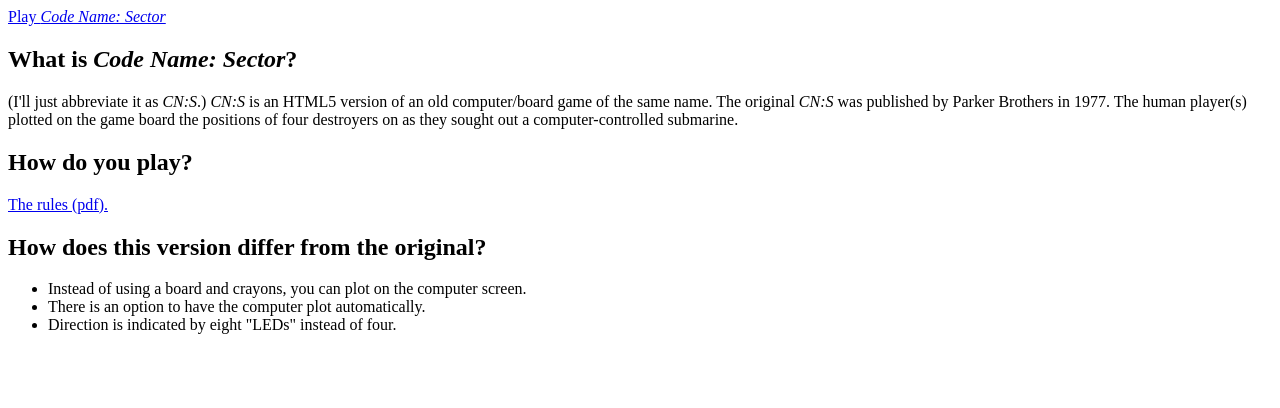
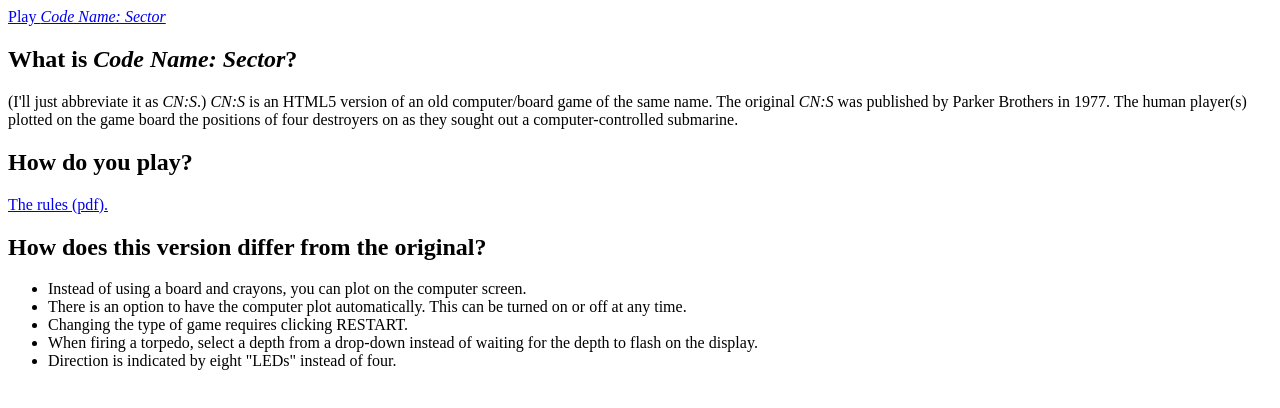
Before and after one commit to thatmichaelpark/code-name-sector, a plain HTML site: page index.html in a window 1280 px wide. Drawn offline with Linux system fonts and the light colour scheme.

Commit message:
Update index.html
depth, restart

```diff
--- a/index.html
+++ b/index.html
@@ -16,7 +16,9 @@ of four destroyers on as they sought out a computer-controlled submarine.
 <h2>How does this version differ from the original?</h2>
 <ul>
 <li>Instead of using a board and crayons, you can plot on the computer screen.</li>
-<li>There is an option to have the computer plot automatically.</li>
+<li>There is an option to have the computer plot automatically. This can be turned on or off at any time.</li>
+<li>Changing the type of game requires clicking RESTART.</li>
+<li>When firing a torpedo, select a depth from a drop-down instead of waiting for the depth to flash on the display.</li>
 <li>Direction is indicated by eight "LEDs" instead of four.</li>
 </ul>
 </body>
```
